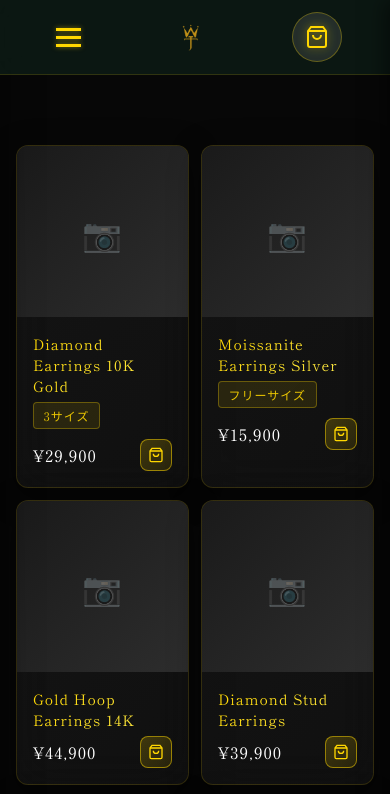
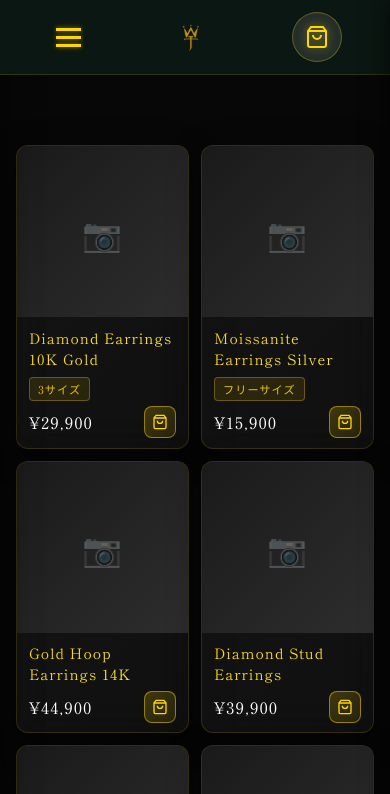
Before and after one commit to sakura1999126-lgtm/jewelry-ec, a website: page index.html in a window 390 px wide. Shown: the top 794 px of the page. Drawn offline with Linux system fonts and the light colour scheme; no server answers.

Commit message:
Adjust mobile product card layout: reduce product-info size, make images more prominent

```diff
--- a/styles.css
+++ b/styles.css
@@ -1617,7 +1617,31 @@ body.splash-complete .main-content {
     }
 
     .product-info {
-        padding: 1rem;
+        padding: 0.6rem 0.75rem;
+    }
+
+    .product-name {
+        font-size: 0.85rem;
+        margin-bottom: 0.3rem;
+        letter-spacing: 0.5px;
+    }
+
+    .product-size-wrapper {
+        margin-bottom: 0.3rem;
+    }
+
+    .product-size {
+        font-size: 0.7rem;
+        padding: 0.2rem 0.5rem;
+    }
+
+    .product-footer {
+        margin-top: 0.3rem;
+    }
+
+    .product-price {
+        font-size: 0.95rem;
+        letter-spacing: 0.5px;
     }
 
 /* チェックアウトフォーム */
```
